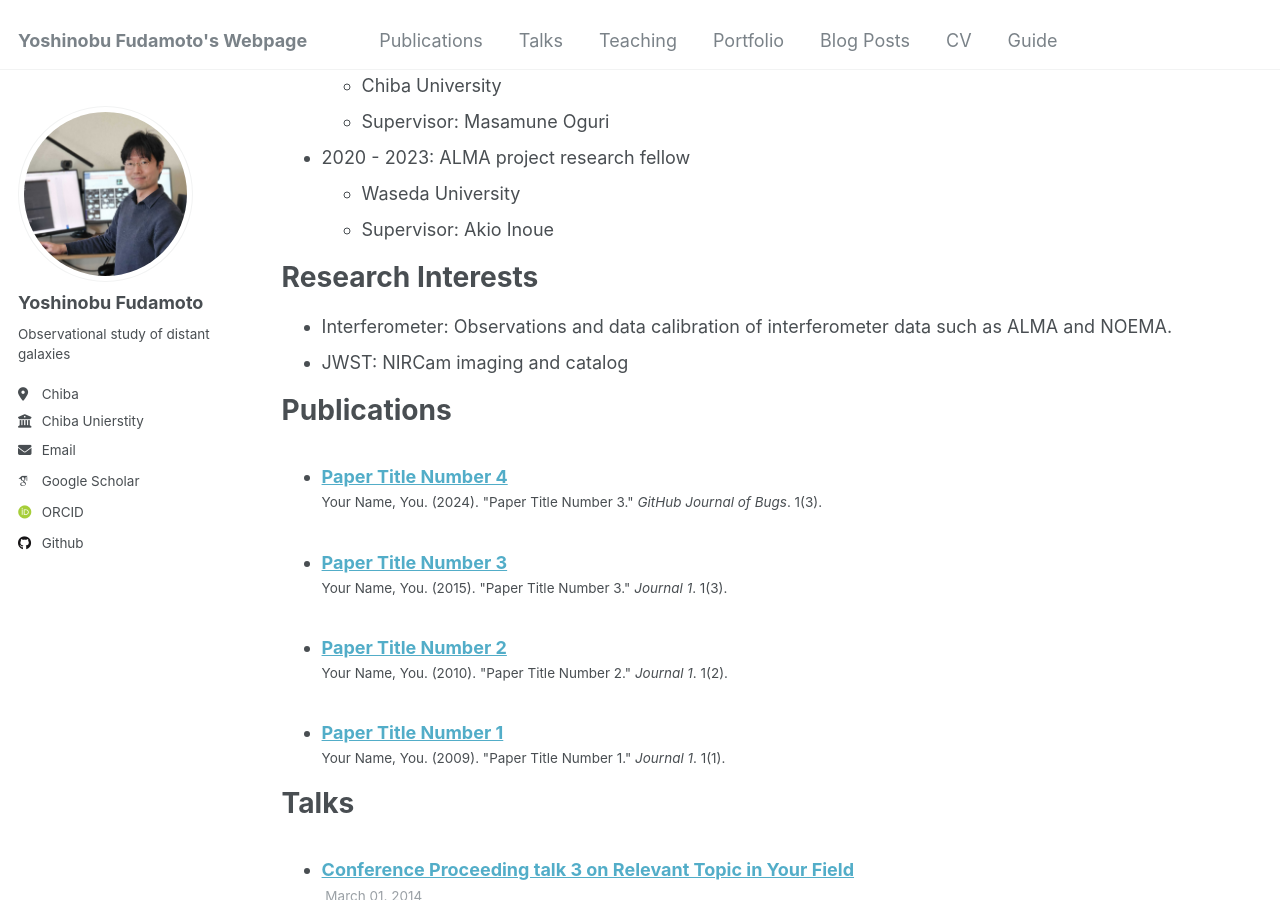
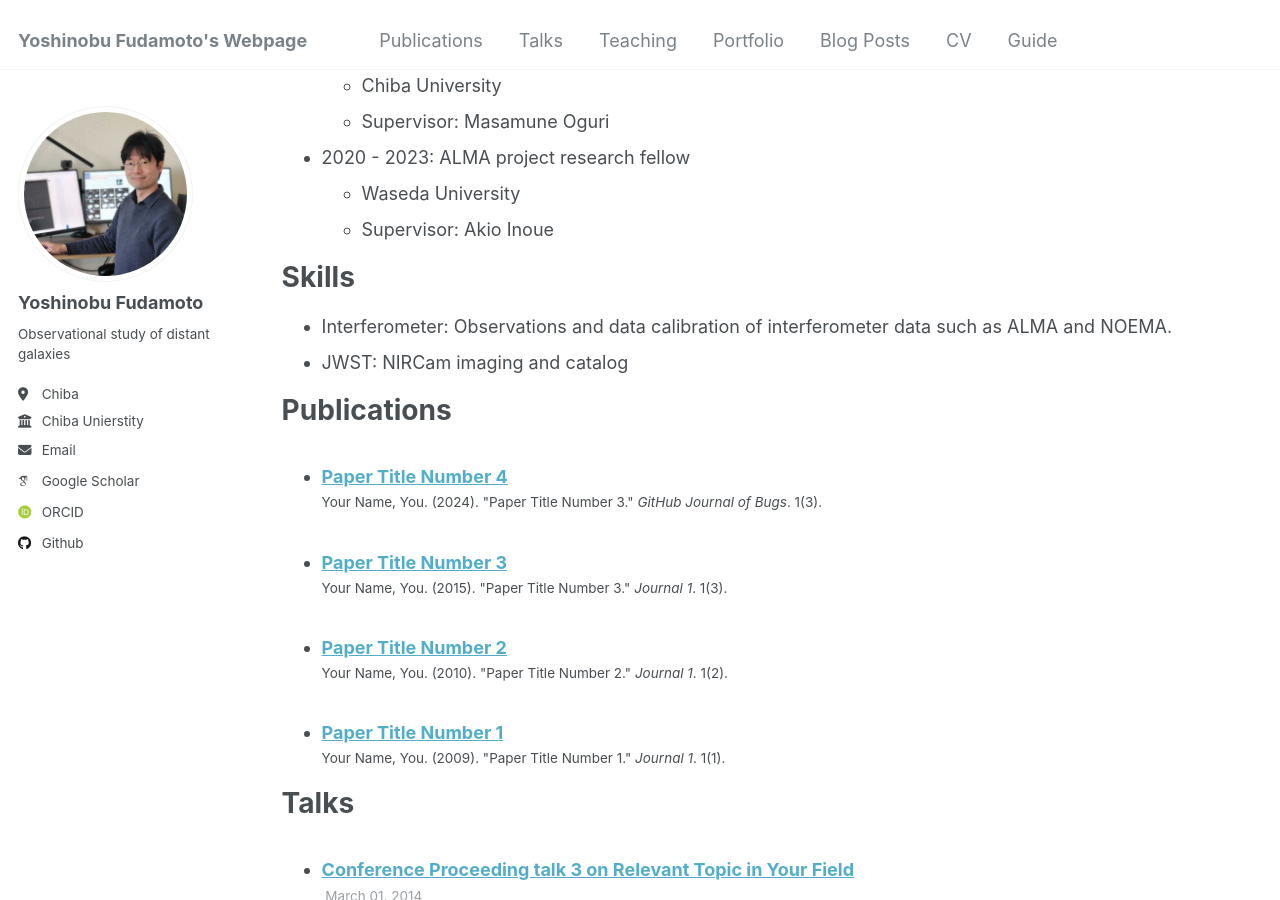
Before and after one commit to yfudamoto/yfudamoto.github.io, a Jekyll site: the page built from _pages/cv.md, in a window 1280 px wide and 900 px high, scrolled down 333 px. Built offline with Jekyll 4.4.1, drawn with Linux system fonts in a browser that asks for light colours; some web fonts are replaced.

Commit message:
first page1 commit

```diff
--- a/_pages/cv.md
+++ b/_pages/cv.md
@@ -25,7 +25,7 @@ Work experience
   * Waseda University
   * Supervisor: Akio Inoue
 
-Research Interests
+Skills
 ======
 * Interferometer: Observations and data calibration of interferometer data such as ALMA and
 NOEMA.
```
